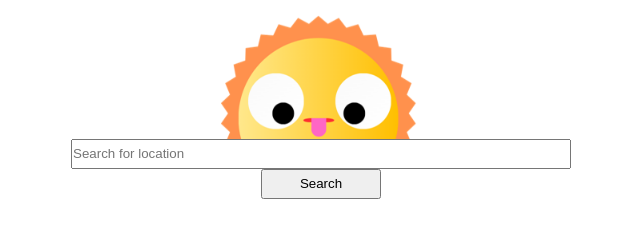
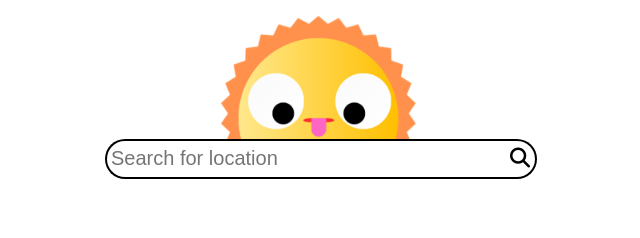
Before and after one commit to MatusPetrik211/weather_app, a website built with webpack: page src/index.html in a window 1280 px wide. Shown: the whole page, without its empty margins (319-959 px from the left). Built offline with nearby package versions, Linux system fonts and the light colour scheme.

Commit message:
feat: style the search bar

```diff
--- a/src/index.html
+++ b/src/index.html
@@ -4,13 +4,21 @@
     <meta charset="UTF-8" />
     <meta name="viewport" content="width=device-width, initial-scale=1.0" />
     <link rel="icon" type="image/png" href="images/sun.png" />
+    <script
+      src="https://kit.fontawesome.com/1ad45ead43.js"
+      crossorigin="anonymous"
+    ></script>
     <title>Weather App</title>
   </head>
   <body>
     <div class="search-container">
       <img src="images/sun-looking-down.png" alt="sun icon" width="200" />
-      <input type="search" class="search" placeholder="Search for location" />
-      <button type="submit" class="search-btn">Search</button>
+      <div class="search-bar">
+        <input type="search" class="search" placeholder="Search for location" />
+        <button type="submit" class="search-btn">
+          <i class="fa-solid fa-magnifying-glass"></i>
+        </button>
+      </div>
     </div>
   </body>
 </html>
--- a/src/styles.css
+++ b/src/styles.css
@@ -13,14 +13,30 @@ body {
   align-items: center;
 }
 
-.search-btn {
-  width: 120px;
-  height: 30px;
+/* this part of code remove the x from the search input its copied form this article
+https://medium.com/@rion.mrk/how-to-remove-x-icon-from-search-input-field-or-input-type-search-db3c808405fb */
+/* clears the ‘X’ from Internet Explorer */
+input[type="search"]::-ms-clear {
+  display: none;
+  width: 0;
+  height: 0;
 }
+input[type="search"]::-ms-reveal {
+  display: none;
+  width: 0;
+  height: 0;
+}
+/* clears the ‘X’ from Chrome */
+input[type="search"]::-webkit-search-decoration,
+input[type="search"]::-webkit-search-cancel-button,
+input[type="search"]::-webkit-search-results-button,
+input[type="search"]::-webkit-search-results-decoration {
+  display: none;
+}
+/*  */
 
-.search {
-  width: 500px;
-  height: 30px;
+input[type="search"]:focus {
+  outline: none;
 }
 
 .search-container {
@@ -28,3 +44,41 @@ body {
   flex-direction: column;
   align-items: center;
 }
+
+.search-bar {
+  display: flex;
+}
+
+.search-btn {
+  background-color: transparent;
+
+  width: 32px;
+  height: 40px;
+
+  /* merge the search button and search input */
+  border-top-right-radius: 20px;
+  border-bottom-right-radius: 20px;
+  border: 2px solid black;
+  border-left: none;
+}
+
+.search-btn:hover {
+  cursor: pointer;
+  color: hsl(0, 0%, 40%);
+}
+
+.search {
+  width: 400px;
+  padding-left: 4px;
+
+  /* merge the search button and search input */
+  border-top-left-radius: 20px;
+  border-bottom-left-radius: 20px;
+  border: 2px solid black;
+  border-right: none;
+}
+
+.search,
+.search-btn {
+  font-size: 20px;
+}
```
